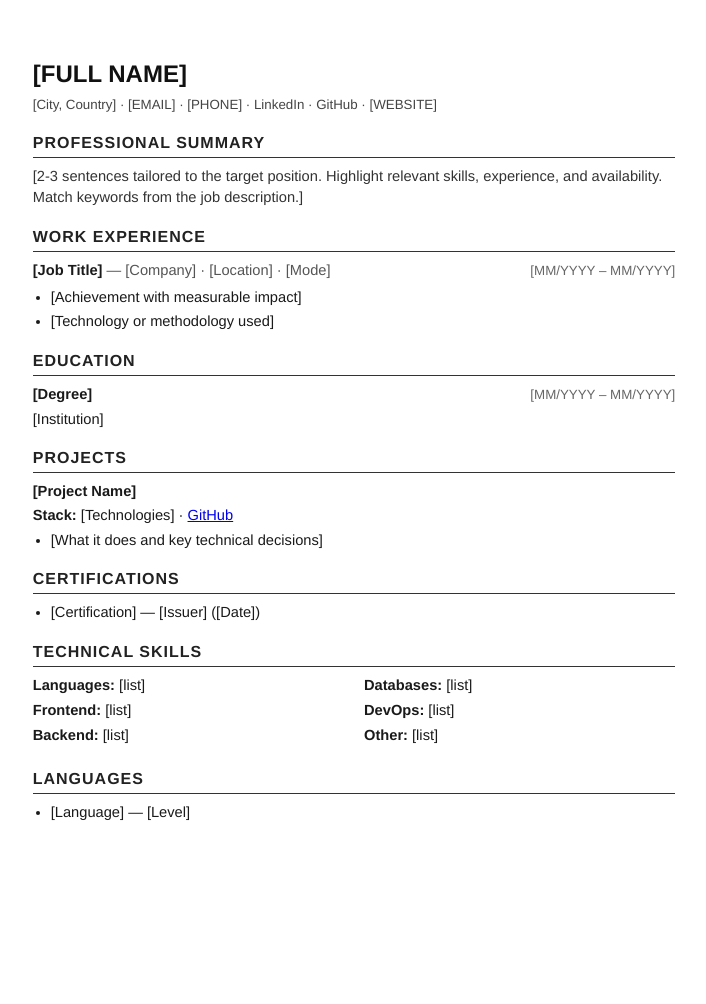
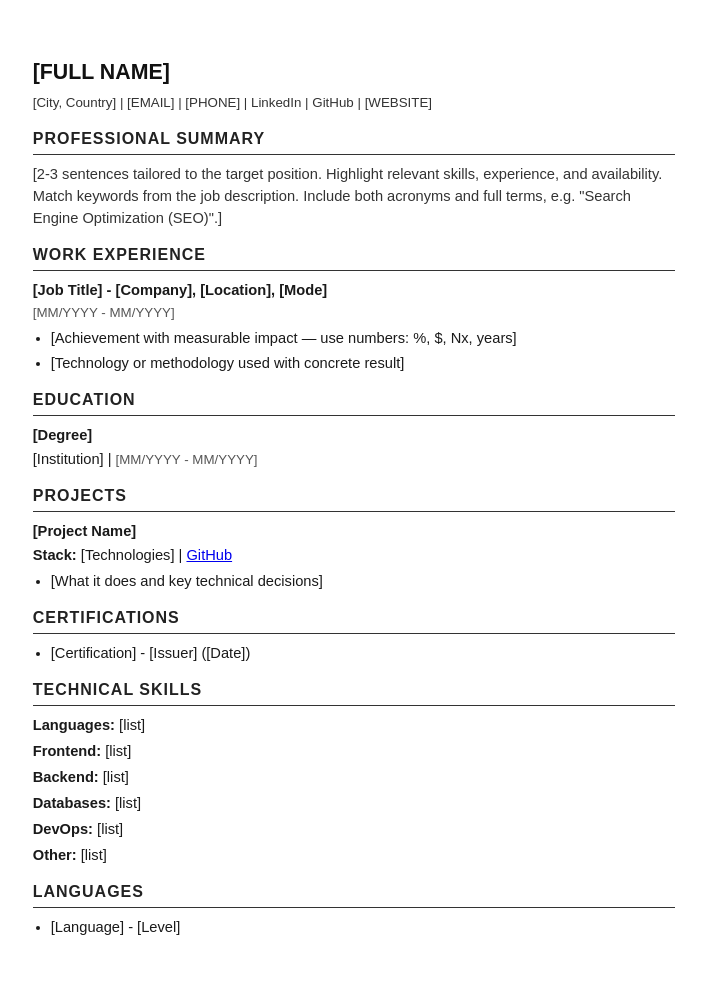
Before and after one commit to DeibyGS/applyr, a Python web app: template templates/cv-ats.html in a window 1280 px wide. Shown: the whole page, without its empty margins (286-992 px from the left). Before the commit the page ends 820 px from the top, so only its background shows below. Run offline with Jinja, Linux system fonts and the light colour scheme; the template is opened without the code that fills it, so the values that code supplies are empty.

Commit message:
fix: optimize ATS template and add ATS rules to agent instructions
Removed display:flex and CSS columns from cv-ats.html — both cause
ATS parsers to merge or scramble text. Replaced &middot; entities
with pipe separators. Added 11-point ATS checklist to
AGENT_INSTRUCTIONS.md so AI agents generate ATS-safe CVs.

Co-Authored-By: Claude Opus 4.6 (1M context) <noreply@anthropic.com>

```diff
--- a/templates/cv-ats.html
+++ b/templates/cv-ats.html
@@ -5,44 +5,53 @@
     <meta name="viewport" content="width=device-width, initial-scale=1.0">
     <title>CV — [Your Name]</title>
     <style>
-        /* ATS-optimized: no columns, no tables, no images, simple fonts */
+        /*
+         * ATS-optimized template — applyr
+         *
+         * Rules followed (2026 best practices):
+         * - Single column only (no CSS columns, no flexbox, no grid, no tables)
+         * - Standard web-safe fonts (Arial, Calibri, Georgia)
+         * - 10-12pt body text, 14-16pt headings
+         * - No images, icons, or decorative elements
+         * - Standard section headers (Work Experience, Education, Skills, etc.)
+         * - Contact info in body, not in header/footer
+         * - Standard bullet characters only (disc)
+         * - Clean text when copy-pasted to plain text editor
+         *
+         * Sources:
+         * - https://www.jobscan.co/blog/20-ats-friendly-resume-templates/
+         * - https://resumeoptimizerpro.com/blog/ats-friendly-resume-tips
+         * - https://www.jobscan.co/blog/resume-tables-columns-ats/
+         */
         * { margin: 0; padding: 0; box-sizing: border-box; }
         body {
-            font-family: 'Helvetica Neue', Arial, sans-serif;
+            font-family: Arial, Calibri, sans-serif;
             font-size: 11pt;
-            line-height: 1.45;
+            line-height: 1.5;
             color: #1a1a1a;
             max-width: 21cm;
             margin: 0 auto;
             padding: 1.5cm 2cm;
         }
-        h1 { font-size: 18pt; margin-bottom: 4px; color: #111; }
+        h1 { font-size: 16pt; margin-bottom: 4px; color: #111; }
         h2 {
             font-size: 12pt;
             text-transform: uppercase;
             letter-spacing: 1px;
             border-bottom: 1.5px solid #333;
             padding-bottom: 3px;
-            margin: 16px 0 8px;
+            margin: 14px 0 8px;
             color: #222;
         }
         h3 { font-size: 11pt; margin-bottom: 2px; }
-        .contact { font-size: 10pt; color: #444; margin-bottom: 12px; }
-        .contact a { color: #444; text-decoration: none; }
-        .job-header {
-            display: flex;
-            justify-content: space-between;
-            align-items: baseline;
-            margin-bottom: 2px;
-        }
-        .job-header .company { font-weight: normal; color: #555; }
-        .job-header .dates { font-size: 10pt; color: #666; white-space: nowrap; }
+        .contact { font-size: 10pt; color: #333; margin-bottom: 12px; }
+        .contact a { color: #333; text-decoration: none; }
+        .dates { font-size: 10pt; color: #555; }
+        .company { font-weight: normal; color: #555; }
+        .summary { margin-bottom: 10px; color: #333; }
         ul { padding-left: 18px; margin: 4px 0 10px; }
         li { margin-bottom: 3px; }
-        .skills-grid { columns: 2; column-gap: 20px; }
-        .skills-grid p { margin-bottom: 4px; break-inside: avoid; }
-        .skills-grid strong { display: inline; }
-        .summary { margin-bottom: 10px; color: #333; }
+        p { margin-bottom: 4px; }
         @media print {
             body { padding: 1cm 1.5cm; }
             h2 { page-break-after: avoid; }
@@ -53,6 +62,7 @@
 
 <!-- ============================================================
      ATS CV Template — applyr
+     https://github.com/DeibyGS/applyr
 
      Instructions for AI agents:
      1. Read the user's cv-master.md for all content
@@ -60,49 +70,47 @@
      3. Prioritize skills and projects relevant to the target offer
      4. Keep to 1 page (remove less relevant sections if needed)
      5. NEVER invent content not in cv-master.md
+     6. Match keywords from the job description naturally
+     7. Include measurable results in bullet points where possible
      ============================================================ -->
 
 <h1>[FULL NAME]</h1>
 <p class="contact">
-    [City, Country] &middot;
-    <a href="mailto:[EMAIL]">[EMAIL]</a> &middot;
-    [PHONE] &middot;
-    <a href="https://linkedin.com/in/[PROFILE]">LinkedIn</a> &middot;
-    <a href="https://github.com/[USERNAME]">GitHub</a> &middot;
+    [City, Country] |
+    <a href="mailto:[EMAIL]">[EMAIL]</a> |
+    [PHONE] |
+    <a href="https://linkedin.com/in/[PROFILE]">LinkedIn</a> |
+    <a href="https://github.com/[USERNAME]">GitHub</a> |
     <a href="[WEBSITE]">[WEBSITE]</a>
 </p>
 
 <h2>Professional Summary</h2>
 <p class="summary">
     [2-3 sentences tailored to the target position. Highlight relevant skills,
-    experience, and availability. Match keywords from the job description.]
+    experience, and availability. Match keywords from the job description.
+    Include both acronyms and full terms, e.g. "Search Engine Optimization (SEO)".]
 </p>
 
 <h2>Work Experience</h2>
 
-<div class="job-header">
-    <h3>[Job Title] <span class="company">— [Company] · [Location] · [Mode]</span></h3>
-    <span class="dates">[MM/YYYY – MM/YYYY]</span>
-</div>
+<h3>[Job Title] - [Company], [Location], [Mode]</h3>
+<p class="dates">[MM/YYYY - MM/YYYY]</p>
 <ul>
-    <li>[Achievement with measurable impact]</li>
-    <li>[Technology or methodology used]</li>
+    <li>[Achievement with measurable impact — use numbers: %, $, Nx, years]</li>
+    <li>[Technology or methodology used with concrete result]</li>
 </ul>
 
 <!-- Repeat for each relevant position -->
 
 <h2>Education</h2>
 
-<div class="job-header">
 <h3>[Degree]</h3>
-    <span class="dates">[MM/YYYY – MM/YYYY]</span>
-</div>
-<p>[Institution]</p>
+<p>[Institution] | <span class="dates">[MM/YYYY - MM/YYYY]</span></p>
 
 <h2>Projects</h2>
 
 <h3>[Project Name]</h3>
-<p><strong>Stack:</strong> [Technologies] &middot; <a href="[GITHUB_URL]">GitHub</a></p>
+<p><strong>Stack:</strong> [Technologies] | <a href="[GITHUB_URL]">GitHub</a></p>
 <ul>
     <li>[What it does and key technical decisions]</li>
 </ul>
@@ -111,22 +119,20 @@
 
 <h2>Certifications</h2>
 <ul>
-    <li>[Certification] — [Issuer] ([Date])</li>
+    <li>[Certification] - [Issuer] ([Date])</li>
 </ul>
 
 <h2>Technical Skills</h2>
-<div class="skills-grid">
 <p><strong>Languages:</strong> [list]</p>
 <p><strong>Frontend:</strong> [list]</p>
 <p><strong>Backend:</strong> [list]</p>
 <p><strong>Databases:</strong> [list]</p>
 <p><strong>DevOps:</strong> [list]</p>
 <p><strong>Other:</strong> [list]</p>
-</div>
 
 <h2>Languages</h2>
 <ul>
-    <li>[Language] — [Level]</li>
+    <li>[Language] - [Level]</li>
 </ul>
 
 </body>
```
Also changed, not shown: templates/AGENT_INSTRUCTIONS.md (+16 -0 lines). Lines whose indentation alone changed are shown as unchanged.
